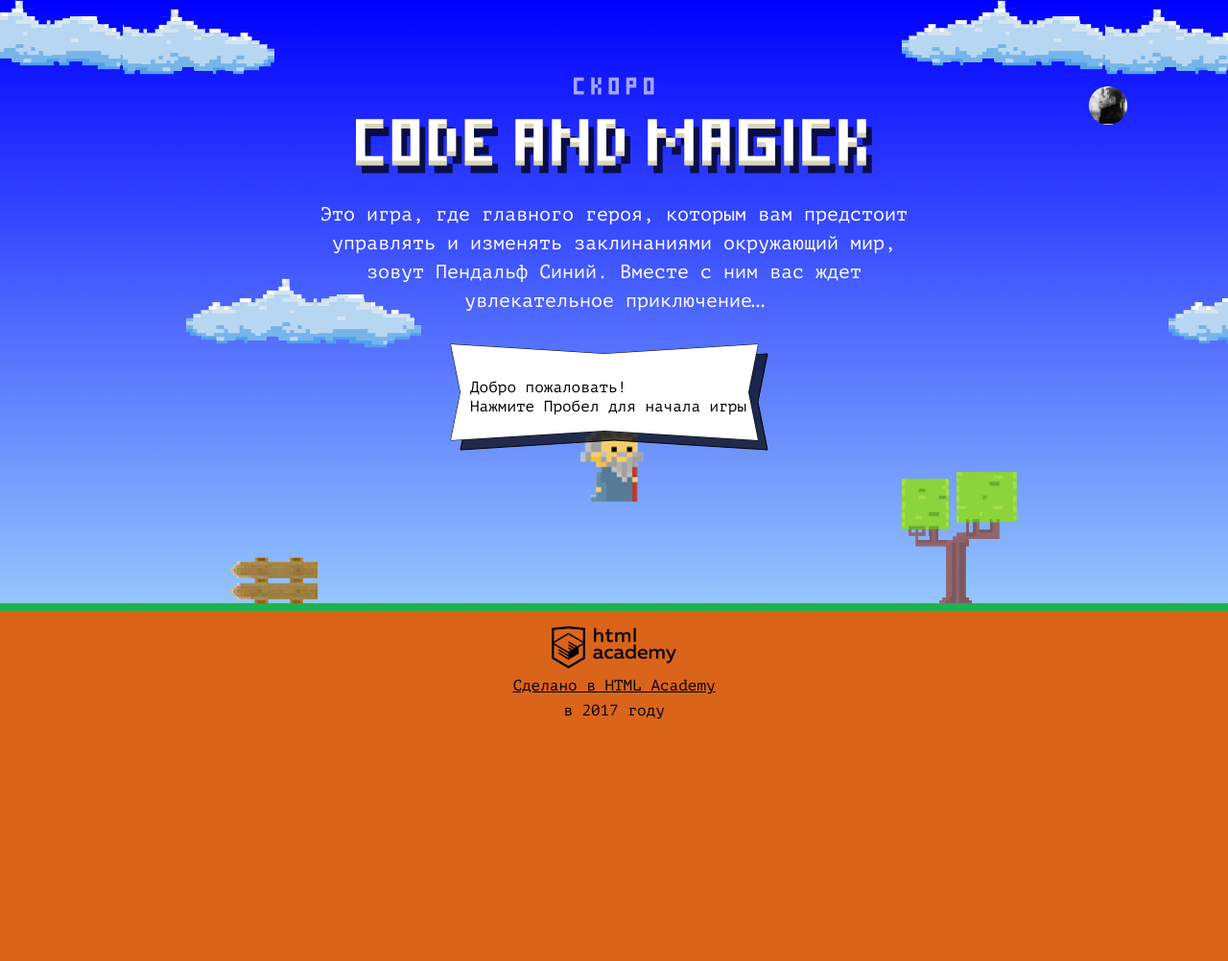
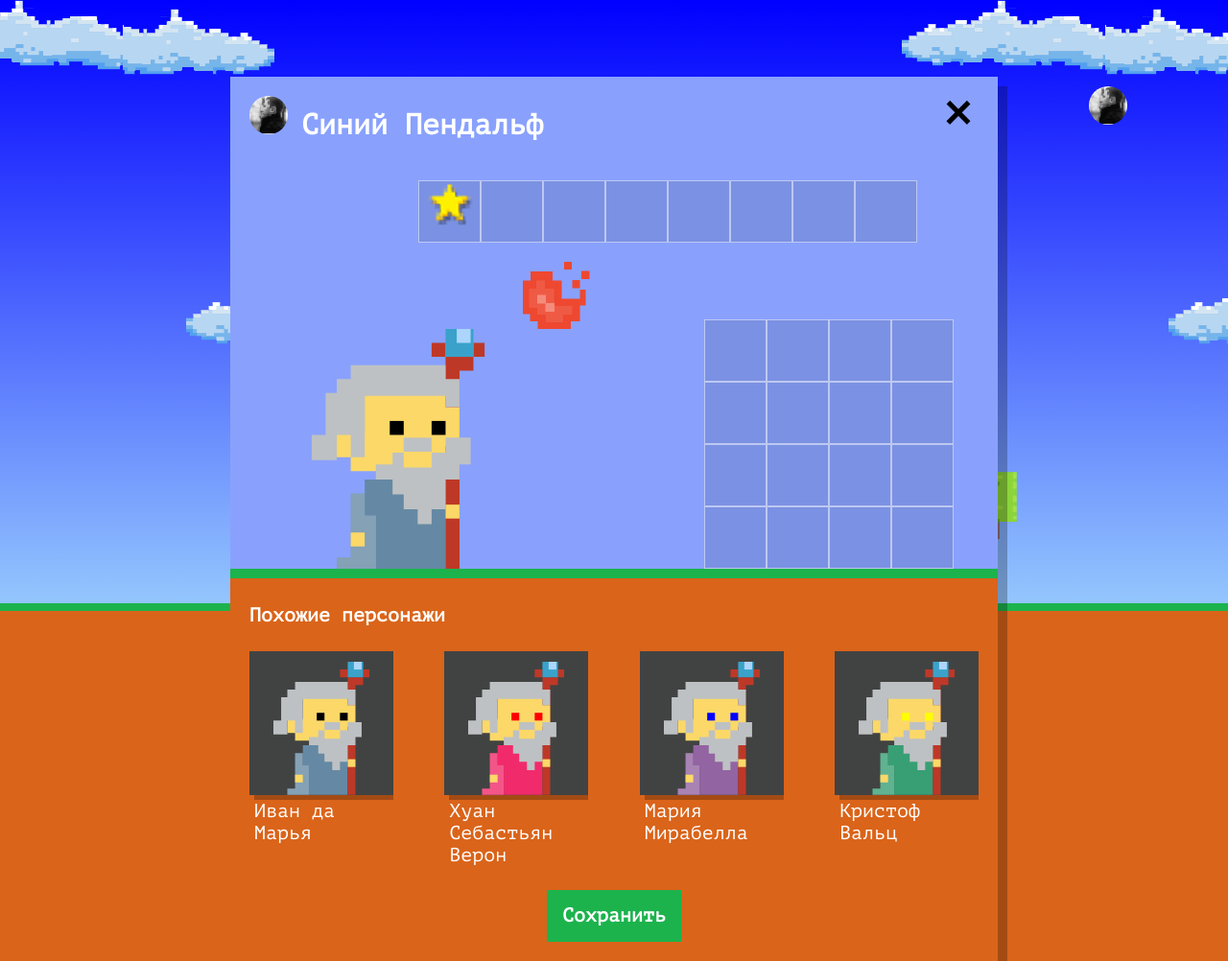
Before and after one commit to tati267/974703-code-and-magick-21, a website: page index.html in a window 1280 px wide. Shown: the whole page at 96% size. Before the commit the page ends 800 px from the top, so only its background shows below. Drawn offline with Linux system fonts and the light colour scheme.

Commit message:
начало работы: рисует магов с const значениями

```diff
--- a/index.html
+++ b/index.html
@@ -203,6 +203,7 @@
   </script>
 
   <script src="js/stat.js"></script>
+  <script src="js/setup.js"></script>
   <script src="js/game.js"></script>
 
 </body>
--- /dev/null
+++ b/js/setup.js
@@ -0,0 +1,57 @@
+'use strict';
+
+const WIZARD_NAMES = [`Иван`, `Хуан Себастьян`, `Мария`, `Кристоф`, `Виктор`, `Юлия`, `Люпита`, `Вашингтон`];
+const WIZARD_SURENAMES = [`да Марья`, `Верон`, `Мирабелла`, `Вальц`, `Онопко`, `Топольницкая`, `Нионго`, `Ирвинг`];
+const COAT_COLOR = [`rgb(101, 137, 164)`, `rgb(241, 43, 107)`, `rgb(146, 100, 161)`, `rgb(56, 159, 117)`, `rgb(215, 210, 55)`,
+  `rgb(0, 0, 0)`];
+const EYES_COLOR = [`black`, `red`, `blue`, `yellow`, `green`];
+
+let userDialog = document.querySelector(`.setup`);
+userDialog.classList.remove(`hidden`);
+
+let similarListElement = userDialog.querySelector(`.setup-similar-list`);
+
+let similarWizardTemplate = document.querySelector(`#similar-wizard-template`)
+  .content
+  .querySelector(`.setup-similar-item`);
+
+let wizards = [
+  {
+    name: WIZARD_NAMES[0] + ` ` + WIZARD_SURENAMES[0],
+    coatColor: COAT_COLOR[0],
+    eyesColor: EYES_COLOR[0]
+  },
+  {
+    name: WIZARD_NAMES[1] + ` ` + WIZARD_SURENAMES[1],
+    coatColor: COAT_COLOR[1],
+    eyesColor: EYES_COLOR[1]
+  },
+  {
+    name: WIZARD_NAMES[2] + ` ` + WIZARD_SURENAMES[2],
+    coatColor: COAT_COLOR[2],
+    eyesColor: EYES_COLOR[2]
+  },
+  {
+    name: WIZARD_NAMES[3] + ` ` + WIZARD_SURENAMES[3],
+    coatColor: COAT_COLOR[3],
+    eyesColor: EYES_COLOR[3]
+  }
+];
+
+let renderWizard = function (wizard) {
+  let wizardElement = similarWizardTemplate.cloneNode(true);
+
+  wizardElement.querySelector(`.setup-similar-label`).textContent = wizard.name;
+  wizardElement.querySelector(`.wizard-coat`).style.fill = wizard.coatColor;
+  wizardElement.querySelector(`.wizard-eyes`).style.fill = wizard.eyesColor;
+
+  return wizardElement;
+};
+
+let fragment = document.createDocumentFragment();
+for (let i = 0; i < wizards.length; i++) {
+  fragment.appendChild(renderWizard(wizards[i]));
+}
+similarListElement.appendChild(fragment);
+
+userDialog.querySelector(`.setup-similar`).classList.remove(`hidden`);
```
